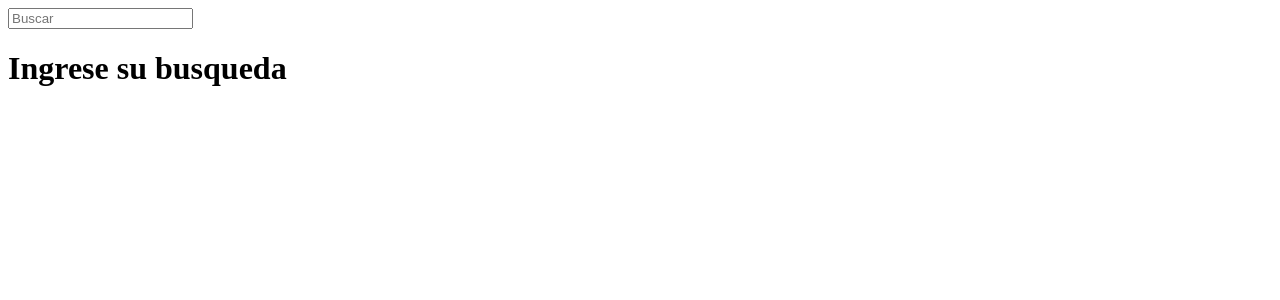
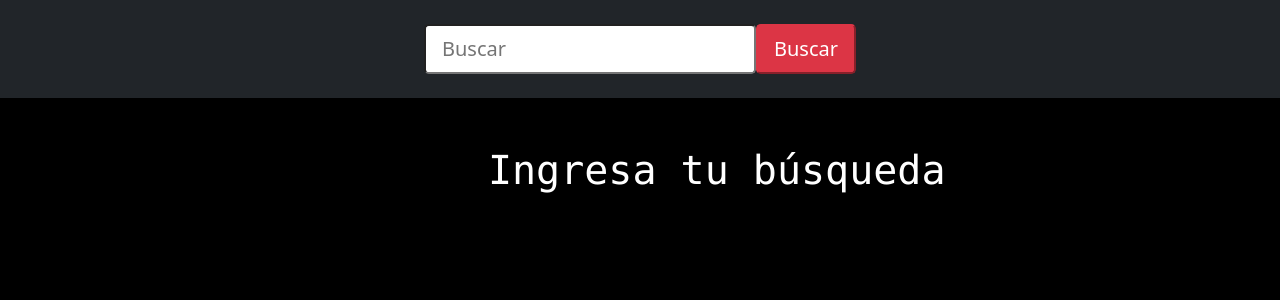
Before and after one commit to maurosgomez/ITAcademy-S9-Final, a React (Create React App) app: page / in a window 1280 px wide. Shown: the top 300 px of the page. Built offline with nearby package versions, Linux system fonts and the light colour scheme.

Commit message:
finalNivell1

```diff
--- a/package.json
+++ b/package.json
@@ -9,6 +9,7 @@
     "axios": "^0.21.1",
     "bootstrap": "^5.0.1",
     "react": "^17.0.2",
+    "react-bootstrap": "^1.6.1",
     "react-dom": "^17.0.2",
     "react-scripts": "4.0.3",
     "web-vitals": "^1.0.1"
--- a/src/App.css
+++ b/src/App.css
@@ -1,38 +1,7 @@
-.App {
-  text-align: center;
+.videolist {
+  flex: 0.2;
 }
 
-.App-logo {
-  height: 40vmin;
-  pointer-events: none;
+.videodetail {
+  flex: 0.8;
 }
-
-@media (prefers-reduced-motion: no-preference) {
-  .App-logo {
-    animation: App-logo-spin infinite 20s linear;
-  }
-}
-
-.App-header {
-  background-color: #282c34;
-  min-height: 100vh;
-  display: flex;
-  flex-direction: column;
-  align-items: center;
-  justify-content: center;
-  font-size: calc(10px + 2vmin);
-  color: white;
-}
-
-.App-link {
-  color: #61dafb;
-}
-
-@keyframes App-logo-spin {
-  from {
-    transform: rotate(0deg);
-  }
-  to {
-    transform: rotate(360deg);
-  }
-}
--- a/src/App.js
+++ b/src/App.js
@@ -3,11 +3,13 @@ import youtube from "./apis/youTube";
 import SearchBar from "./components/searchBar";
 import VideoDetail from "./components/videoDetail";
 import VideoList from "./components/videoList";
+import './App.css';
+import "bootstrap/dist/css/bootstrap.min.css";
 class App extends React.Component {
 
 state =
 {
-        videos: [ ],
+    videos: [],
     selectedVideo: null
 }
 
@@ -15,32 +17,40 @@ handleSubmit = async (termFromSearchBar) => {
 
     const response = await youtube.get("/search", {
         params: {
-          q: termFromSearchBar,
-        },
-    });
+            q: termFromSearchBar
+        }
+    })
 
-    this.setState ({
+    this.setState({
         videos: response.data.items
+
     })
-      console.log("¡Mira mis videos!", response);
+
+    console.log("Mira mis videos", response);
+
 };
 
-handleVideosSelect = (video) => {
-
+handleVideoSelect = (video) => {
     this.setState({selectedVideo: video})
 }
 
 render() {
     return (
 
-      <div>
+        <>
             <SearchBar handleFormSubmit={this.handleSubmit}/>
-        <VideoDetail video={this.state.selectedVideo}/>
-        <VideoList handleVideoSelect={this.handleVideoSelect} videos={this.state.videos}/>
+            <div className="d-flex flex-row" >
+                <div className="videodetail">
+                    <VideoDetail className="float-left" video={this.state.selectedVideo}/>
                 </div>
+                <div className="videolist">
+                    <VideoList className="float-right" handleVideoSelect={this.handleVideoSelect} videos={this.state.videos}/>
+                </div>
+            </div>
+        </>
 
-    );
-  };
+    )
+  }
 }
 
 export default App;
--- a/src/components/searchBar.js
+++ b/src/components/searchBar.js
@@ -6,10 +6,10 @@ class Searchbar extends React.Component {
         this.setState({
             term: search.target.value
         });
+
     };
 
     handleSubmit = search => {
-
         search.preventDefault();
         this.props.handleFormSubmit(this.state.term);
     }
@@ -17,12 +17,18 @@ class Searchbar extends React.Component {
     render() {
 
         return (
-              <form onSubmit={this.handleSubmit}>
-                  <div>
-                      <label htmlFor="Buscar"></label>
-                      <input onChange={this.handleChange} type="text" placeholder="Buscar"/>
+
+            <>
+                <div className="navbar navbar-expand-md navbar-dark bg-dark">
+                    <div className="mx-auto">
+                        <form onSubmit={this.handleSubmit} className="form-inline">
+                                <input onChange={this.handleChange} className="form-control-lg mt-3 mb-3" type="search" placeholder="Buscar" aria-label="Search"/>
+                                <button className="btn-lg btn-danger" type="submit">Buscar</button>
+                        </form>
                     </div>
-              </form>
+                </div>
+            </>
+
         )
     }
 }
--- a/src/components/videoDetail.js
+++ b/src/components/videoDetail.js
@@ -4,19 +4,20 @@ const VideoDetail = ({ video }) => {
 
   if (!video) {
 
-    return <h1>Ingrese su busqueda</h1>;
+    return <div className="text-white text-center mt-5">
+       <pre className="h1">                 Ingresa tu búsqueda</pre>
+    </div>
+
   }
 
-  const videoSrc = `https://www.youtube.com/embed/${video.id.videoId}`;
+  const videoSource = `https://www.youtube.com/embed/${video.id.videoId}`;
 
   return (
 
-    <div>
-      <div>
-        <iframe src={videoSrc} allowFullScreen title="Video player" />
-      </div>
-      <div>
-        <h3>{video.snippet.title}</h3>
+     <div className="d-flex justify-content-center bg-dark mt-5">
+      <div className="text-white d-flex align-items-center justify-content-start flex-column mt-4">
+        <iframe src={videoSource} allowFullScreen title="YouTube Video" width="800" height="500" />
+        <h4>{video.snippet.title}</h4>
         <p>{video.snippet.description}</p>
       </div>
     </div>
--- a/src/components/videoItem.js
+++ b/src/components/videoItem.js
@@ -1,13 +1,14 @@
 import React from 'react';
 
-const VideoItem = ({video, handleVideoSelect}) => {
-
+const VideoItem = ({ video , handleVideoSelect }) => {
 
     return (
 
-        <div onClick={() => handleVideoSelect(video)}>
-            <img src={video.snippet.thumbnails.medium.url} alt={video.snippet.description} />
+        <div onClick={ () => handleVideoSelect(video)} className="d-flex align-items-center flex-column mt-3">
+            <img src={video.snippet.thumbnails.medium.url} alt={video.snippet.description} width="350" height="200"/>
+            <div className="text-white text-center">
                 <div>{video.snippet.title}</div>
+            </div>
         </div>
 
     )
--- a/src/index.css
+++ b/src/index.css
@@ -1,13 +1,10 @@
-body {
-  margin: 0;
-  font-family: -apple-system, BlinkMacSystemFont, 'Segoe UI', 'Roboto', 'Oxygen',
-    'Ubuntu', 'Cantarell', 'Fira Sans', 'Droid Sans', 'Helvetica Neue',
-    sans-serif;
-  -webkit-font-smoothing: antialiased;
-  -moz-osx-font-smoothing: grayscale;
+* {
+  box-sizing: border-box;
+  margin: 0px;
+  padding: 0px;
 }
 
-code {
-  font-family: source-code-pro, Menlo, Monaco, Consolas, 'Courier New',
-    monospace;
+body {
+  height: 100vh;
+  background-color: black;
 }
--- a/src/index.js
+++ b/src/index.js
@@ -1,5 +1,7 @@
 import React from 'react';
 import ReactDOM from 'react-dom';
 import App from './App';
+import './index.css';
+import 'bootstrap/dist/css/bootstrap.min.css';
 
 ReactDOM.render(<App />, document.getElementById('root'));
```
Also changed, not shown: src/components/videoList.js (+4 -3 lines), 1 other file (tests, documents, lock files or other folders). Lines whose indentation alone changed are shown as unchanged.
